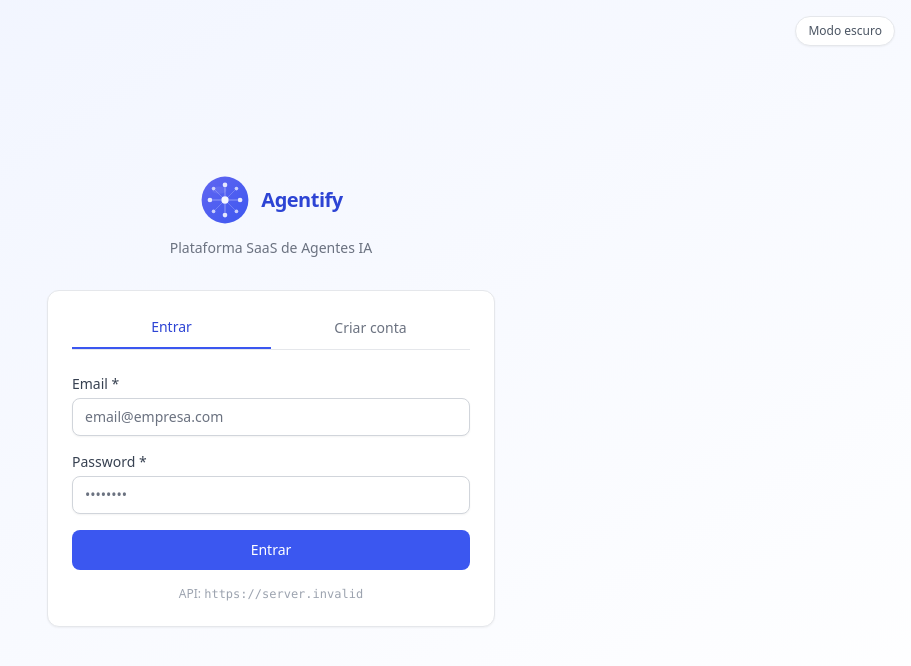
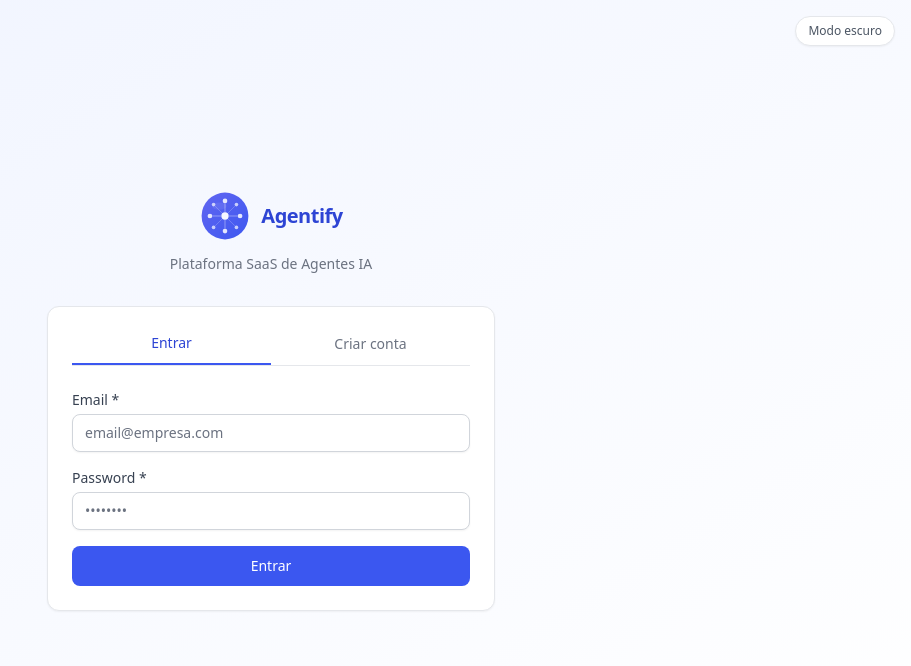
Before and after one commit to Shakthar/Agentify, a Next.js app in the folder frontend/: page / in a window 1280 px wide. Shown: the top 666 px of the page, without its empty margins (369-1280 px from the left). Built offline with nearby package versions, Linux system fonts and the light colour scheme; no server answers.

Commit message:
chore: remove indicador de URL da pagina de login

```diff
--- a/frontend/src/pages/index.tsx
+++ b/frontend/src/pages/index.tsx
@@ -1,7 +1,7 @@
 import { useState, FormEvent, useEffect } from 'react';
 import { useRouter } from 'next/router';
 import { useAuth } from '../hooks/useAuth';
-import { ROUTES, API_URL } from '../utils/constants';
+import { ROUTES } from '../utils/constants';
 import Logo from '../components/Logo';
 
 type Tab = 'login' | 'signup';
@@ -190,11 +190,6 @@ export default function Home() {
               {loading ? 'A processar...' : tab === 'login' ? 'Entrar' : 'Criar conta'}
             </button>
           </form>
-
-          {/* Diagnóstico — mostra sempre o backend URL para facilitar debug */}
-          <p className="mt-4 text-xs text-center text-gray-400 dark:text-gray-600">
-            API: <code className="font-mono">{API_URL}</code>
-          </p>
         </div>
       </div>
     </div>
```
